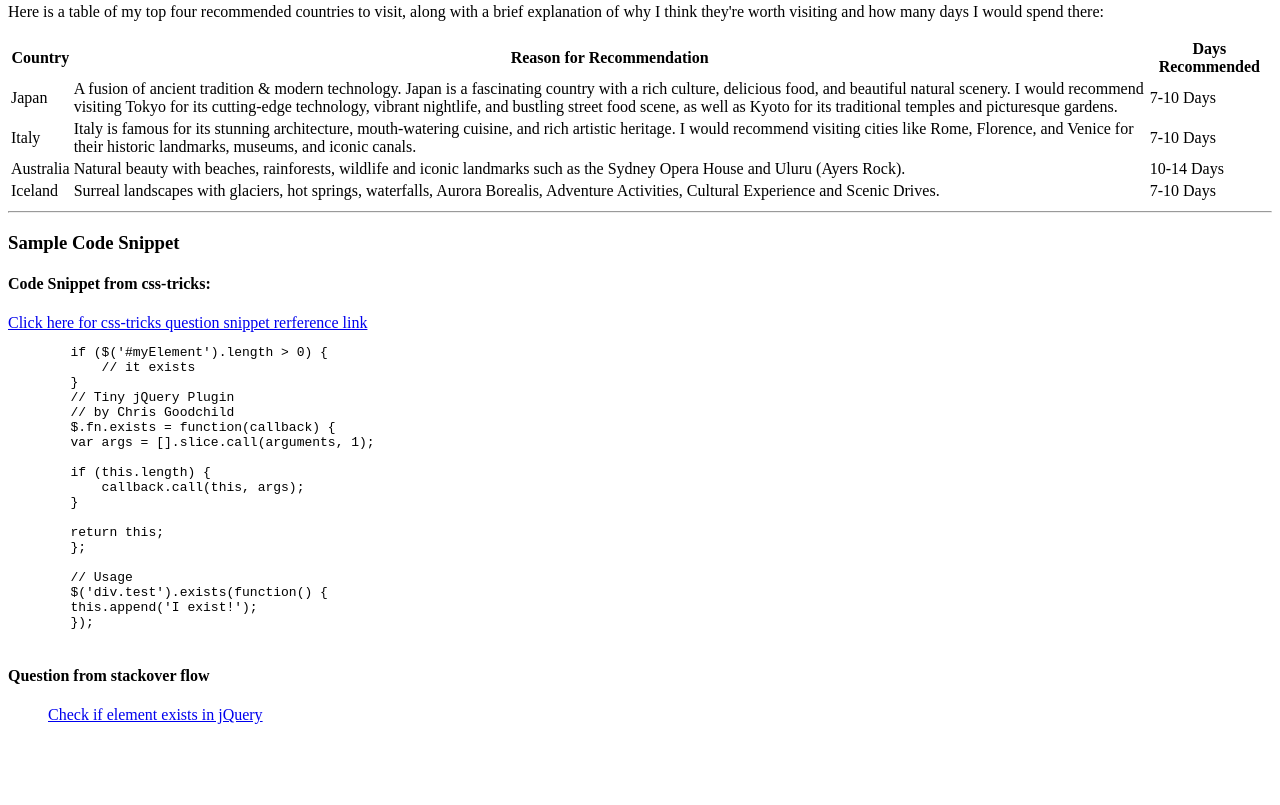
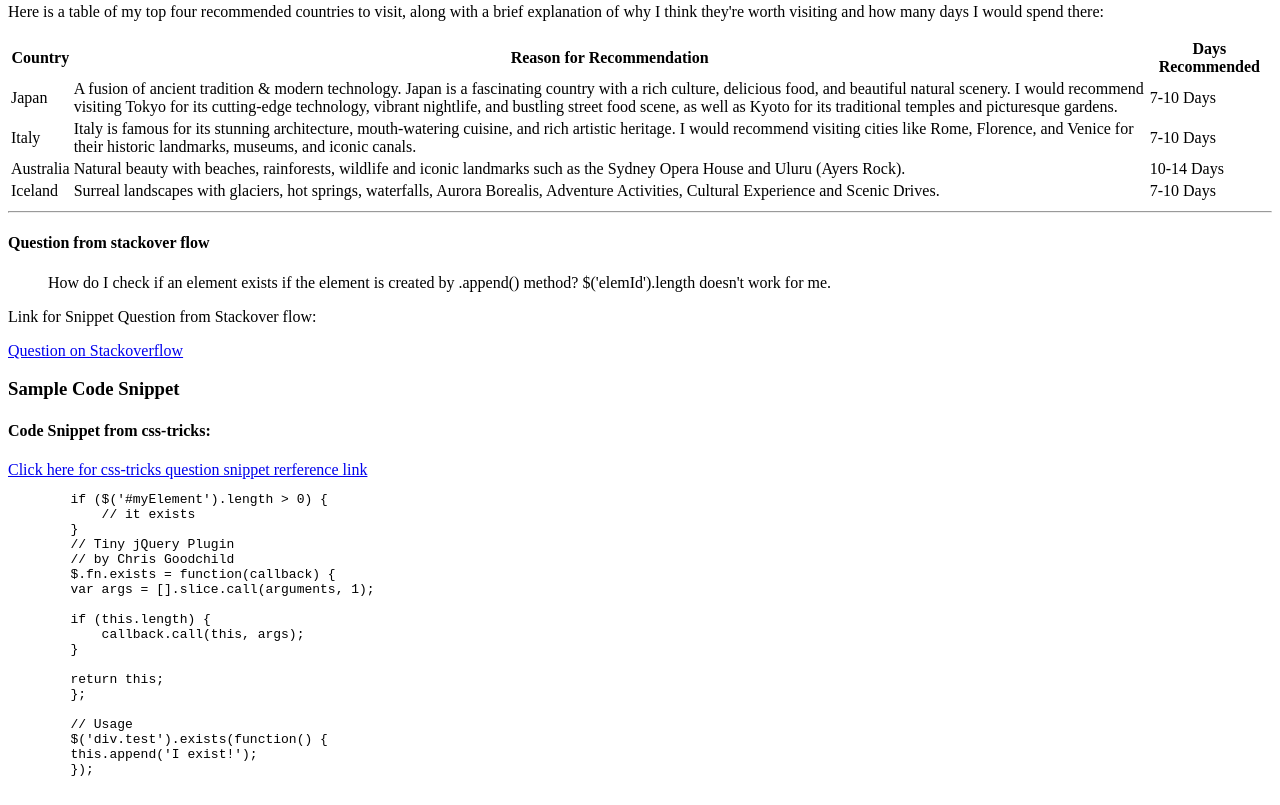
Before and after one commit to 44-563-Web-Apps-S23/44563-webapps-assignment-3-srivikram, a plain HTML site: page index.html in a window 1280 px wide. Shown: the part 719-1524 px from the top of the page. Before the commit the page ends 1459 px from the top, so only its background shows below. Drawn offline with Linux system fonts and the light colour scheme.

Commit message:
Stack_Change_Commit

```diff
--- a/index.html
+++ b/index.html
@@ -87,6 +87,15 @@
     </table>
 
     <hr>
+    <h4> Question from stackover flow </h4>
+    <blockquote cite="https://stackoverflow.com/questions/4592493/check-if-element-exists-in-jquery">
+        How do I check if an element exists if the element is created by .append() method? $('elemId').length doesn't
+        work for me.
+    </blockquote>
+    <p> Link for Snippet Question from Stackover flow: </p>
+    <a href="https://stackoverflow.com/questions/4592493/check-if-element-exists-in-jquery">
+        Question on Stackoverflow</a>
+    <br>
     <h3> Sample Code Snippet </h3>
     <h4> Code Snippet from css-tricks: </h4>
     <a href="https://css-tricks.com/snippets/jquery/check-if-element-exists/">
@@ -113,12 +122,7 @@
         this.append('I exist!');
         });
     </pre>
-    <h4> Question from stackover flow</h4>
-    <blockquote>
-        <a href="https://stackoverflow.com/questions/4592493/check-if-element-exists-in-jquery">
-            Check if element exists in jQuery
-        </a>
-    </blockquote>
+
 </body>
 
 </html>
```
